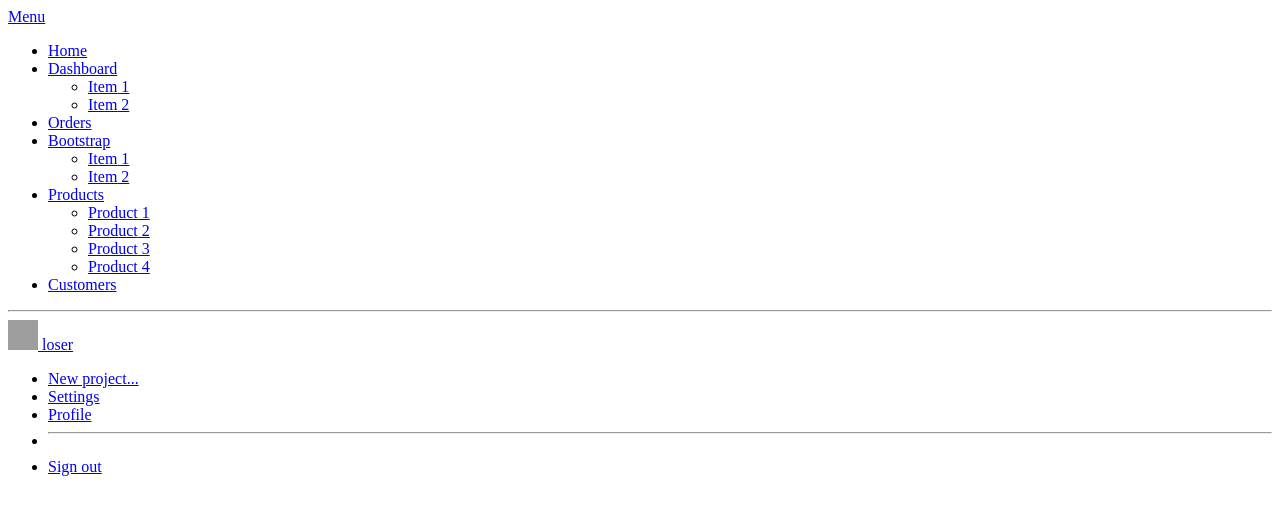
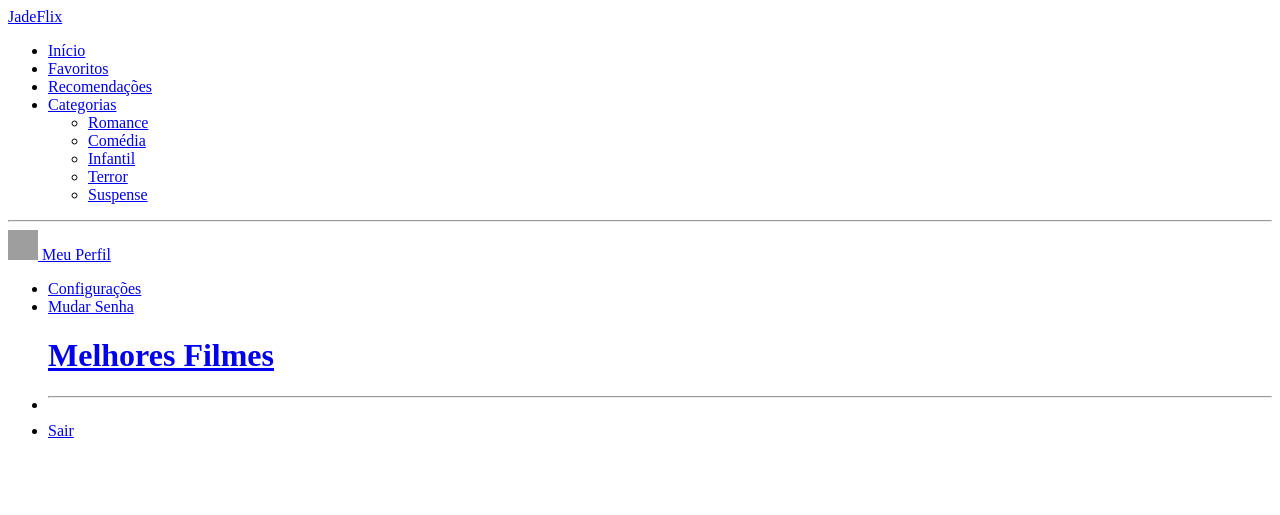
Before and after one commit to evellynreis/Jadeflix-Web, a PHP site: page /src/Views/components/menu/menu.html in a window 1280 px wide. Shown: the top 515 px of the page. Run offline with PHP 8.4, Linux system fonts and the light colour scheme; grey boxes are pictures that could not be loaded.

Commit message:
update menu

```diff
--- a/php/src/Views/components/menu/menu.html
+++ b/php/src/Views/components/menu/menu.html
@@ -12,92 +12,61 @@
             <div class="col-auto col-md-3 col-xl-2 px-sm-2 px-0 bg-dark">
                 <div class="d-flex flex-column align-items-center align-items-sm-start px-3 pt-2 text-white min-vh-100">
                     <a href="/" class="d-flex align-items-center pb-3 mb-md-0 me-md-auto text-white text-decoration-none">
-                        <span class="fs-5 d-none d-sm-inline">Menu</span>
+                        <span class="fs-5 d-none d-sm-inline">JadeFlix</span>
                     </a>
                     <ul class="nav nav-pills flex-column mb-sm-auto mb-0 align-items-center align-items-sm-start" id="menu">
                         <li class="nav-item">
                             <a href="#" class="nav-link align-middle px-0">
-                                <i class="fs-4 bi-house"></i> <span class="ms-1 d-none d-sm-inline">Home</span>
+                                <i class="fs-4 bi-house"></i> <span class="ms-1 d-none d-sm-inline">Início</span>
                             </a>
                         </li>
                         <li>
-                            <a href="#submenu1" data-bs-toggle="collapse" class="nav-link px-0 align-middle">
-                                <i class="fs-4 bi-speedometer2"></i> <span class="ms-1 d-none d-sm-inline">Dashboard</span> </a>
-                            <ul class="collapse show nav flex-column ms-1" id="submenu1" data-bs-parent="#menu">
-                                <li class="w-100">
-                                    <a href="#" class="nav-link px-0"> <span class="d-none d-sm-inline">Item</span> 1 </a>
-                                </li>
-                                <li>
-                                    <a href="#" class="nav-link px-0"> <span class="d-none d-sm-inline">Item</span> 2 </a>
-                                </li>
-                            </ul>
+                            <a href="#" class="nav-link px-0 align-middle">
+                                <i class="fs-4 bi-table"></i> <span class="ms-1 d-none d-sm-inline">Favoritos</span></a>
                         </li>
                         <li>
                             <a href="#" class="nav-link px-0 align-middle">
-                                <i class="fs-4 bi-table"></i> <span class="ms-1 d-none d-sm-inline">Orders</span></a>
+                                <i class="fs-4 bi-table"></i> <span class="ms-1 d-none d-sm-inline">Recomendações</span></a>
                         </li>
                         <li>
-                            <a href="#submenu2" data-bs-toggle="collapse" class="nav-link px-0 align-middle ">
-                                <i class="fs-4 bi-bootstrap"></i> <span class="ms-1 d-none d-sm-inline">Bootstrap</span></a>
-                            <ul class="collapse nav flex-column ms-1" id="submenu2" data-bs-parent="#menu">
+                            <a href="#submenu1" data-bs-toggle="collapse" class="nav-link px-0 align-middle">
+                                <i class="fs-4 bi-speedometer2"></i> <span class="ms-1 d-none d-sm-inline">Categorias</span> </a>
+                            <ul class="collapse show nav flex-column ms-1" id="submenu1" data-bs-parent="#menu">
                                 <li class="w-100">
-                                    <a href="#" class="nav-link px-0"> <span class="d-none d-sm-inline">Item</span> 1</a>
+                                    <a href="#" class="nav-link px-0"> <span class="d-none d-sm-inline">Romance</span></a>
                                 </li>
                                 <li>
-                                    <a href="#" class="nav-link px-0"> <span class="d-none d-sm-inline">Item</span> 2</a>
+                                    <a href="#" class="nav-link px-0"> <span class="d-none d-sm-inline">Comédia</span></a>
+                                </li>
+                                <li>
+                                    <a href="#" class="nav-link px-0"> <span class="d-none d-sm-inline">Infantil</span></a>
+                                </li>
+                                <li>
+                                    <a href="#" class="nav-link px-0"> <span class="d-none d-sm-inline">Terror</span></a>
+                                </li>
+                                <li>
+                                    <a href="#" class="nav-link px-0"> <span class="d-none d-sm-inline">Suspense</span></a>
                                 </li>
                             </ul>
-                        </li>
-                        <li>
-                            <a href="#submenu3" data-bs-toggle="collapse" class="nav-link px-0 align-middle">
-                                <i class="fs-4 bi-grid"></i> <span class="ms-1 d-none d-sm-inline">Products</span> </a>
-                                <ul class="collapse nav flex-column ms-1" id="submenu3" data-bs-parent="#menu">
-                                <li class="w-100">
-                                    <a href="#" class="nav-link px-0"> <span class="d-none d-sm-inline">Product</span> 1</a>
-                                </li>
-                                <li>
-                                    <a href="#" class="nav-link px-0"> <span class="d-none d-sm-inline">Product</span> 2</a>
-                                </li>
-                                <li>
-                                    <a href="#" class="nav-link px-0"> <span class="d-none d-sm-inline">Product</span> 3</a>
-                                </li>
-                                <li>
-                                    <a href="#" class="nav-link px-0"> <span class="d-none d-sm-inline">Product</span> 4</a>
-                                </li>
-                            </ul>
-                        </li>
-                        <li>
-                            <a href="#" class="nav-link px-0 align-middle">
-                                <i class="fs-4 bi-people"></i> <span class="ms-1 d-none d-sm-inline">Customers</span> </a>
                         </li>
                     </ul>
                     <hr>
                     <div class="dropdown pb-4">
                         <a href="#" class="d-flex align-items-center text-white text-decoration-none dropdown-toggle" id="dropdownUser1" data-bs-toggle="dropdown" aria-expanded="false">
                             <img src="https://github.com/mdo.png" alt="hugenerd" width="30" height="30" class="rounded-circle">
-                            <span class="d-none d-sm-inline mx-1">loser</span>
+                            <span class="d-none d-sm-inline mx-1">Meu Perfil</span>
                         </a>
                         <ul class="dropdown-menu dropdown-menu-dark text-small shadow" aria-labelledby="dropdownUser1">
-                            <li><a class="dropdown-item" href="#">New project...</a></li>
-                            <li><a class="dropdown-item" href="#">Settings</a></li>
-                            <li><a class="dropdown-item" href="#">Profile</a></li>
+                            <li><a class="dropdown-item" href="#">Configurações</a></li>
+                            <li><a class="dropdown-item" href="#">Mudar Senha<h1>Melhores Filmes</h1></a></li>
                             <li>
                                 <hr class="dropdown-divider">
                             </li>
-                            <li><a class="dropdown-item" href="#">Sign out</a></li>
+                            <li><a class="dropdown-item" href="#">Sair</a></li>
                         </ul>
                     </div>
                 </div>
             </div>
-            <!-- <div class="col py-3">
-                <h3>Left Sidebar with Submenus</h3>
-                <p class="lead">
-                    An example 2-level sidebar with collasible menu items. The menu functions like an "accordion" where only a single
-                    menu is be open at a time. While the sidebar itself is not toggle-able, it does responsively shrink in width on smaller screens.</p>
-                <ul class="list-unstyled">
-                    <li><h5>Responsive</h5> shrinks in width, hides text labels and collapses to icons only on mobile</li>
-                </ul>
-            </div> -->
         </div>
     </div>
 
--- a/php/src/Views/home/home.php
+++ b/php/src/Views/home/home.php
@@ -17,7 +17,6 @@
 </head>
 
 <body class="d-flex">
-
   <!-- Conteúdo do menu -->
   <div class="container-fluid">
     <div class="row flex-nowrap">
```
